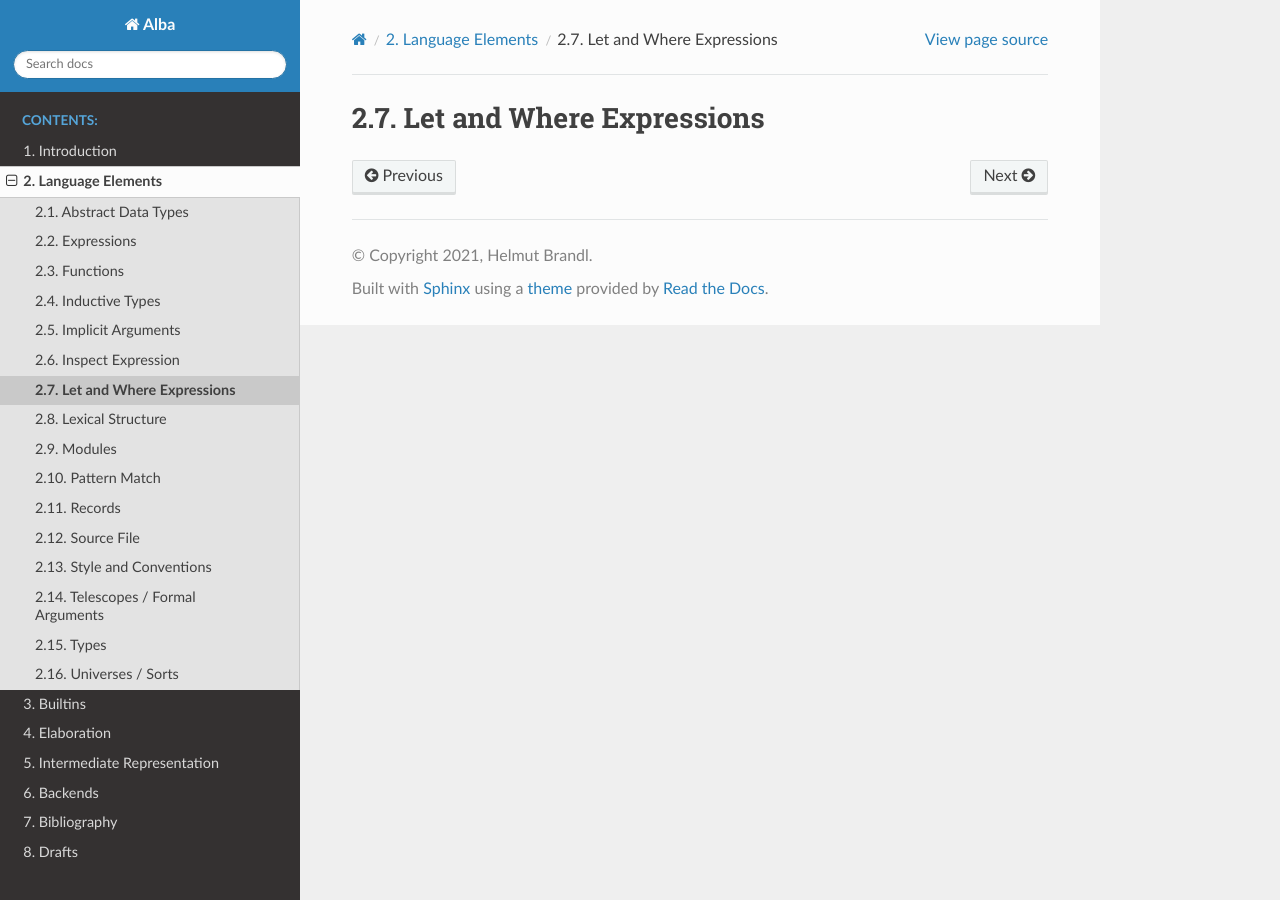
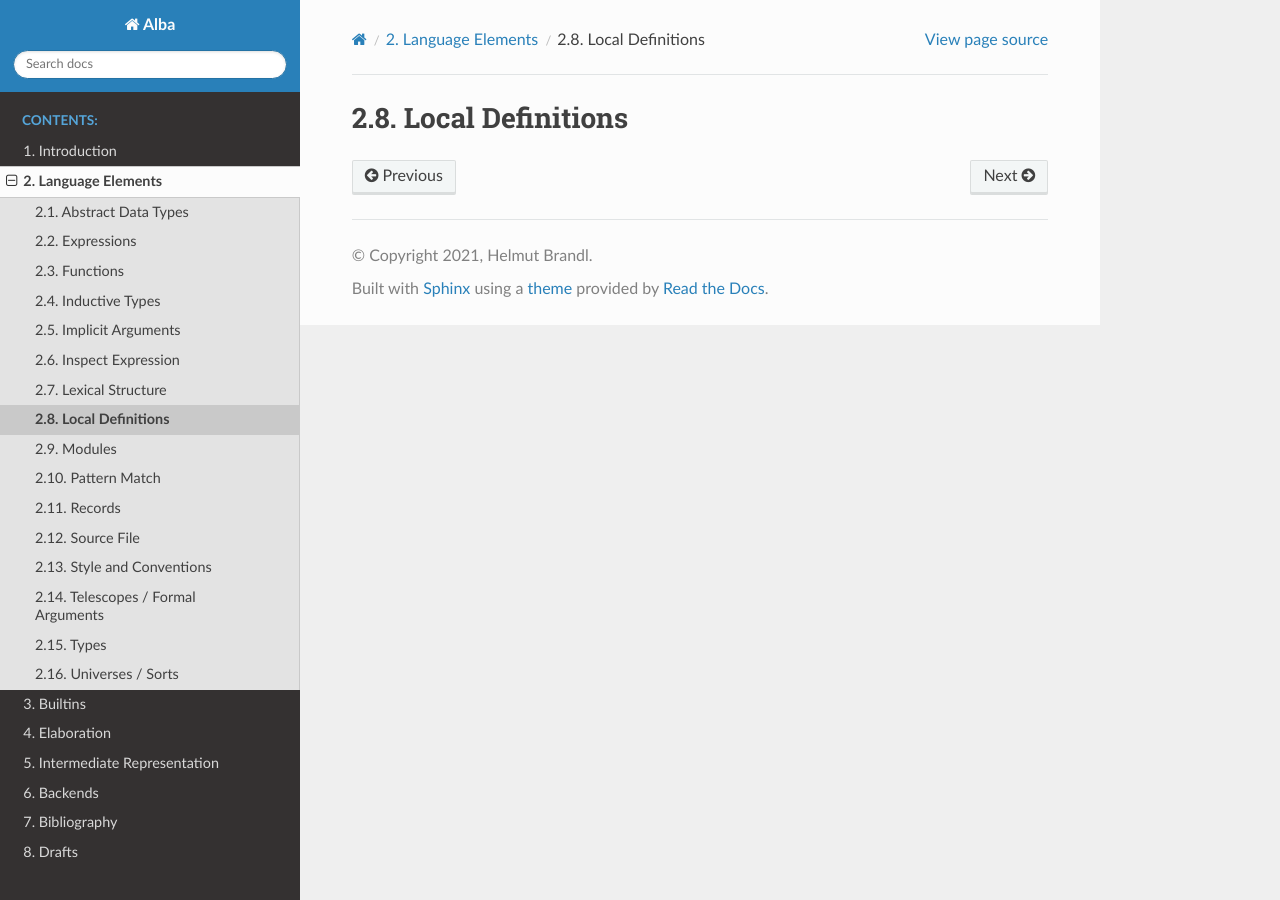
Before and after one commit to alba-lang/lang-spec, a Sphinx documentation site: the page built from sphinx/source/lang-elems/local-defs.rst, in a window 1280 px wide. Built offline with Sphinx 7.4.7 and the Read the Docs theme 2.0.0, drawn with Linux system fonts in a browser that asks for light colours.

Commit message:
Renamed 'Let and where' to 'Local Definitions'
	modified:   sphinx/source/lang-elems/index.rst
	renamed:    sphinx/source/lang-elems/let-where.rst -> sphinx/source/lang-elems/local-defs.rst

```diff
--- a/sphinx/source/lang-elems/index.rst
+++ b/sphinx/source/lang-elems/index.rst
@@ -15,8 +15,8 @@ Alphabetic list:
     inductive
     implicit
     inspect
-    let-where
     lexical
+    local-defs
     modules
     pattern-match
     record
--- a/sphinx/source/lang-elems/let-where.rst
+++ b/sphinx/source/lang-elems/local-defs.rst
@@ -1,3 +1,5 @@
+.. _Local Definitions:
+
 ****************************************
-Let and Where Expressions
+Local Definitions
 ****************************************
```
